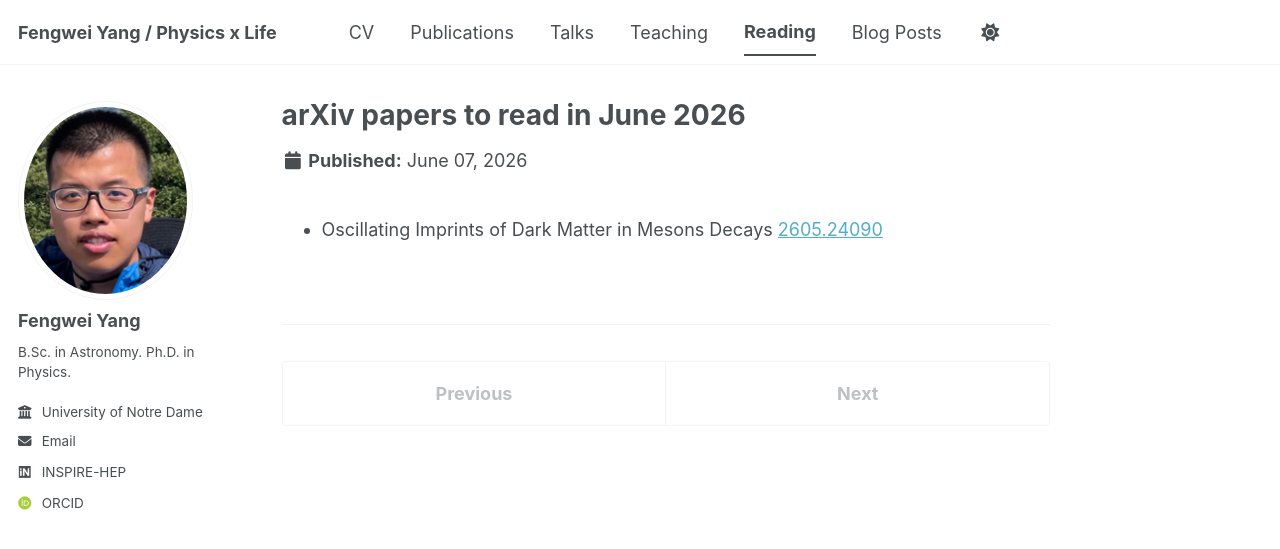
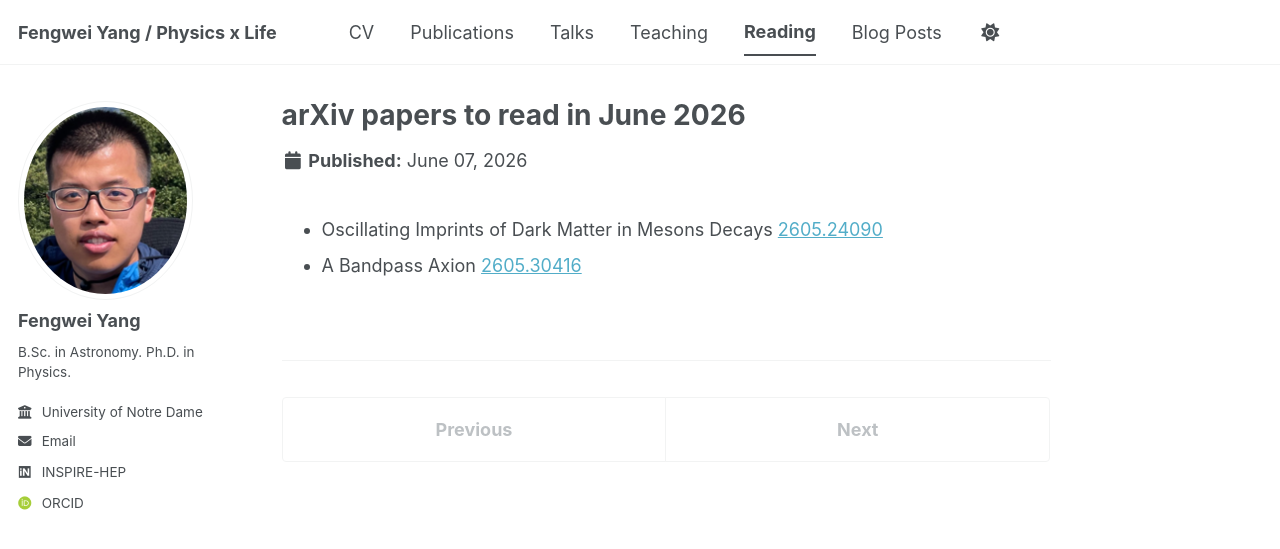
Before and after one commit to F-W-Yang/F-W-Yang.github.io, a Jekyll site: the page built from _portfolio/June-2026.md, in a window 1280 px wide. Shown: the top 549 px of the page. Built offline with Jekyll 4.4.1, drawn with Linux system fonts in a browser that asks for light colours; some web fonts are replaced; a script bundle is joined from its source files by our own code; library files that are not in the unit come from our copies.

Commit message:
Add new paper to June 2026 portfolio

```diff
--- a/_portfolio/June-2026.md
+++ b/_portfolio/June-2026.md
@@ -3,3 +3,4 @@ title: "arXiv papers to read in June 2026"
 collection: portfolio
 ---
 * Oscillating Imprints of Dark Matter in Mesons Decays [2605.24090](https://arxiv.org/pdf/2605.24090)
+* A Bandpass Axion [2605.30416](https://arxiv.org/pdf/2605.30416)
```
